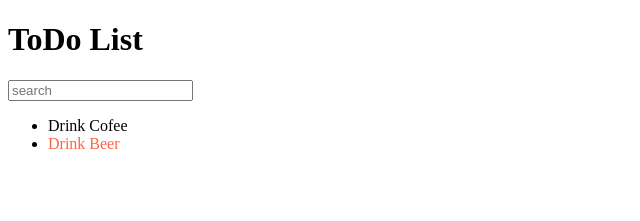
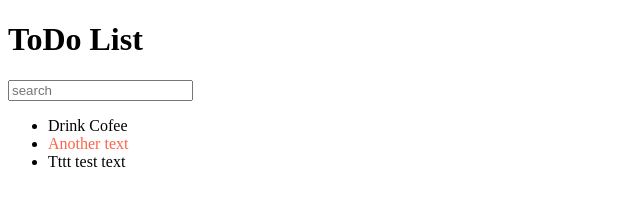
Before and after one commit to Napolik/todo, a React (Create React App) app: page / in a window 1280 px wide. Shown: the top 221 px of the page, without its empty margins (0-640 px from the left). Built offline with nearby package versions, Linux system fonts and the light colour scheme.

Commit message:
Peredacha massivov v svistva komponenta

```diff
--- a/src/components/todo-list.js
+++ b/src/components/todo-list.js
@@ -2,11 +2,20 @@ import React from 'react';
 
 import TodoListItem from './todo-list-item';
 
-const TodoList = () => {
+const TodoList = ({ todos }) => {
+
+  const elements = todos.map((item) => {
+    return (
+      <li>
+        <TodoListItem { ... item }
+        />
+      </li>
+    )
+  });
+
     return (
       <ul>
-        <li><TodoListItem label="Drink Cofee"/></li>
-        <li><TodoListItem label="Drink Beer" important/></li>
+        { elements }
       </ul>
     );
   };
--- a/src/index.js
+++ b/src/index.js
@@ -7,11 +7,17 @@ import TodoList from './components/todo-list';
 
 
 const App = () => {
+
+  const todoData =[
+    { label: 'Drink Cofee', important: false},
+    { label: 'Another text', important: true},
+    { label: 'Tttt test text', important: false}
+  ]
   return (
     <div>
       <AppHeader />
       <SearchPanel />
-      <TodoList />
+      <TodoList todos={ todoData }/>
     </div>
   );
 };
```
